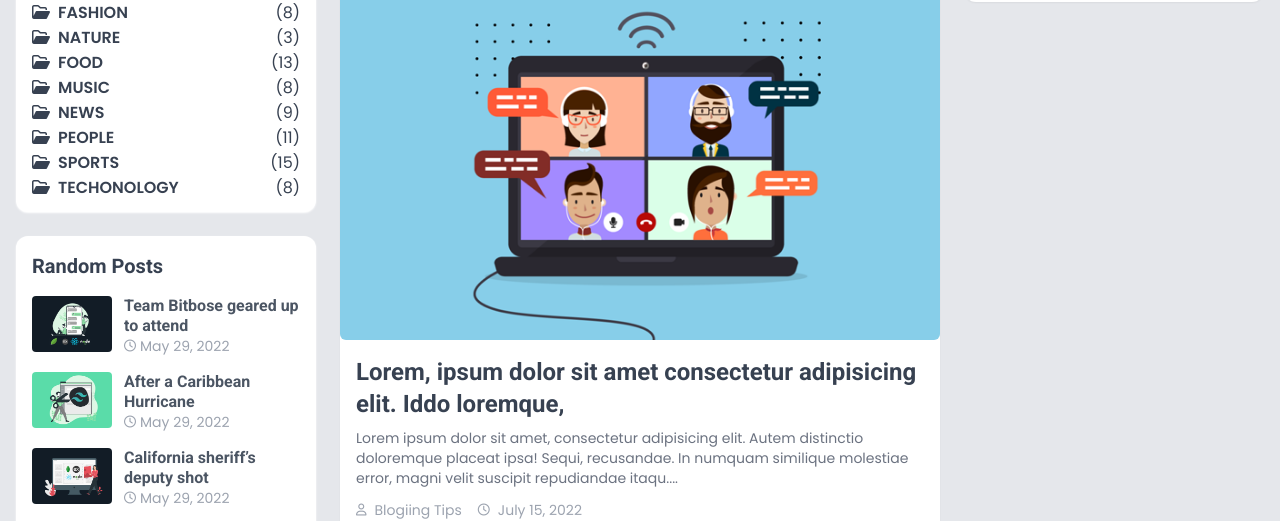
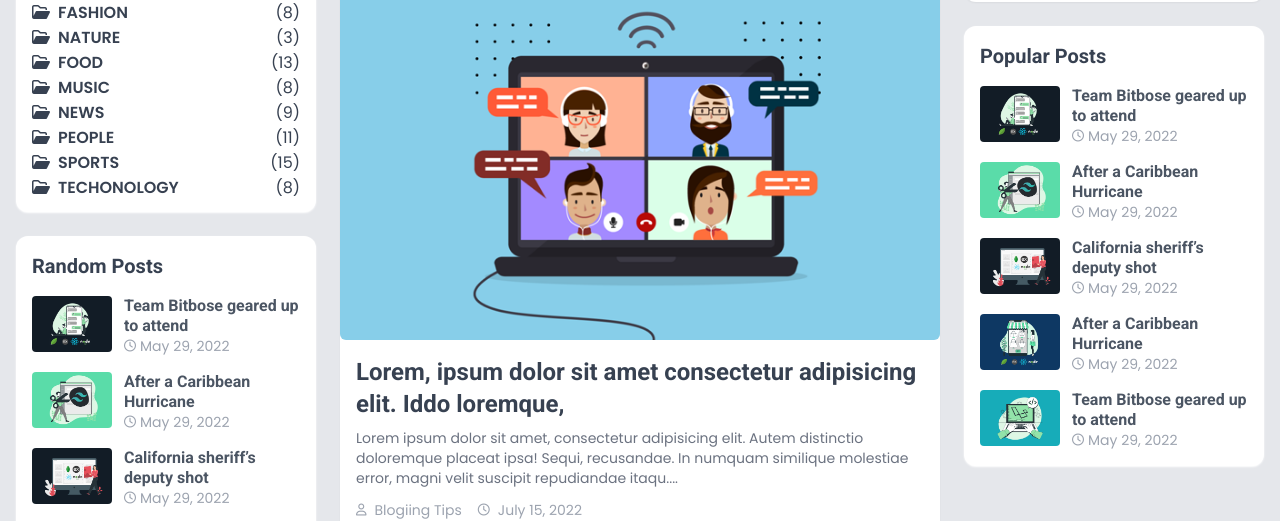
Before and after one commit to easylearningbd/tailwind-blog-project, a website: page index.html in a window 1280 px wide. Shown: the part 233-754 px from the top of the page. Drawn offline with Linux system fonts and the light colour scheme.

Commit message:
55.Design a Blog Popular Post Area

```diff
--- a/index.html
+++ b/index.html
@@ -486,7 +486,103 @@
       </div>
        <!-- --------End Social Plugin ------------- -->
 
+ <!-- --------Start Popular Posts  ------------- -->
 
+ <div class="bg-white shadow-sm shadow-white rounded-xl p-4 mt-6 ">
+     <h3 class="text-xl font-semibold text-gray-700 font-roboto "> Popular  Posts  </h3>
+
+     <div class="mt-4">
+          <a href="#" class="flex group mt-4 " >
+               <div class="flex-shrink-0 ">
+                    <img src="./images/pic1.png" class="h-14 w-20 rounded object-cover hover:brightness-200 " />
+               </div>
+               <div class="flex-grow pl-3 ">
+                    <h5 class="text-md leading-5 block font-roboto font-semibold transition group-hover:text-blue-500 ">
+                         Team Bitbose geared up to attend
+                    </h5>
+                    <div class="flex text-gray-400 text-sm items-center ">
+                         <span class="mr-1 text-xs">
+                              <i class="far fa-clock"></i>
+                         </span>
+                         May 29, 2022
+                    </div>
+               </div>
+          </a>
+
+          <a href="#" class="flex group mt-4 " >
+               <div class="flex-shrink-0 ">
+                    <img src="./images/pic2.png" class="h-14 w-20 rounded object-cover hover:brightness-200 " />
+               </div>
+               <div class="flex-grow pl-3 ">
+                    <h5 class="text-md leading-5 block font-roboto font-semibold transition group-hover:text-blue-500 ">
+                         After a Caribbean Hurricane
+                    </h5>
+                    <div class="flex text-gray-400 text-sm items-center ">
+                         <span class="mr-1 text-xs">
+                              <i class="far fa-clock"></i>
+                         </span>
+                         May 29, 2022
+                    </div>
+               </div>
+          </a>
+
+          <a href="#" class="flex group mt-4 " >
+               <div class="flex-shrink-0 ">
+                    <img src="./images/pic3.png" class="h-14 w-20 rounded object-cover hover:brightness-200 " />
+               </div>
+               <div class="flex-grow pl-3 ">
+                    <h5 class="text-md leading-5 block font-roboto font-semibold transition group-hover:text-blue-500 ">
+                         California sheriff’s deputy shot
+                    </h5>
+                    <div class="flex text-gray-400 text-sm items-center ">
+                         <span class="mr-1 text-xs">
+                              <i class="far fa-clock"></i>
+                         </span>
+                         May 29, 2022
+                    </div>
+               </div>
+          </a>
+
+
+          <a href="#" class="flex group mt-4 " >
+               <div class="flex-shrink-0 ">
+                    <img src="./images/pic4.png" class="h-14 w-20 rounded object-cover hover:brightness-200 " />
+               </div>
+               <div class="flex-grow pl-3 ">
+                    <h5 class="text-md leading-5 block font-roboto font-semibold transition group-hover:text-blue-500 ">
+                         After a Caribbean Hurricane
+                    </h5>
+                    <div class="flex text-gray-400 text-sm items-center ">
+                         <span class="mr-1 text-xs">
+                              <i class="far fa-clock"></i>
+                         </span>
+                         May 29, 2022
+                    </div>
+               </div>
+          </a>
+
+
+          <a href="#" class="flex group mt-4 " >
+               <div class="flex-shrink-0 ">
+                    <img src="./images/pic5.png" class="h-14 w-20 rounded object-cover hover:brightness-200 " />
+               </div>
+               <div class="flex-grow pl-3 ">
+                    <h5 class="text-md leading-5 block font-roboto font-semibold transition group-hover:text-blue-500 ">
+                         Team Bitbose geared up to attend
+                    </h5>
+                    <div class="flex text-gray-400 text-sm items-center ">
+                         <span class="mr-1 text-xs">
+                              <i class="far fa-clock"></i>
+                         </span>
+                         May 29, 2022
+                    </div>
+               </div>
+          </a>
+
+     </div>
+ </div>
+
+  <!-- --------End Popular Posts ------------- -->
 
                </div>
 
```
